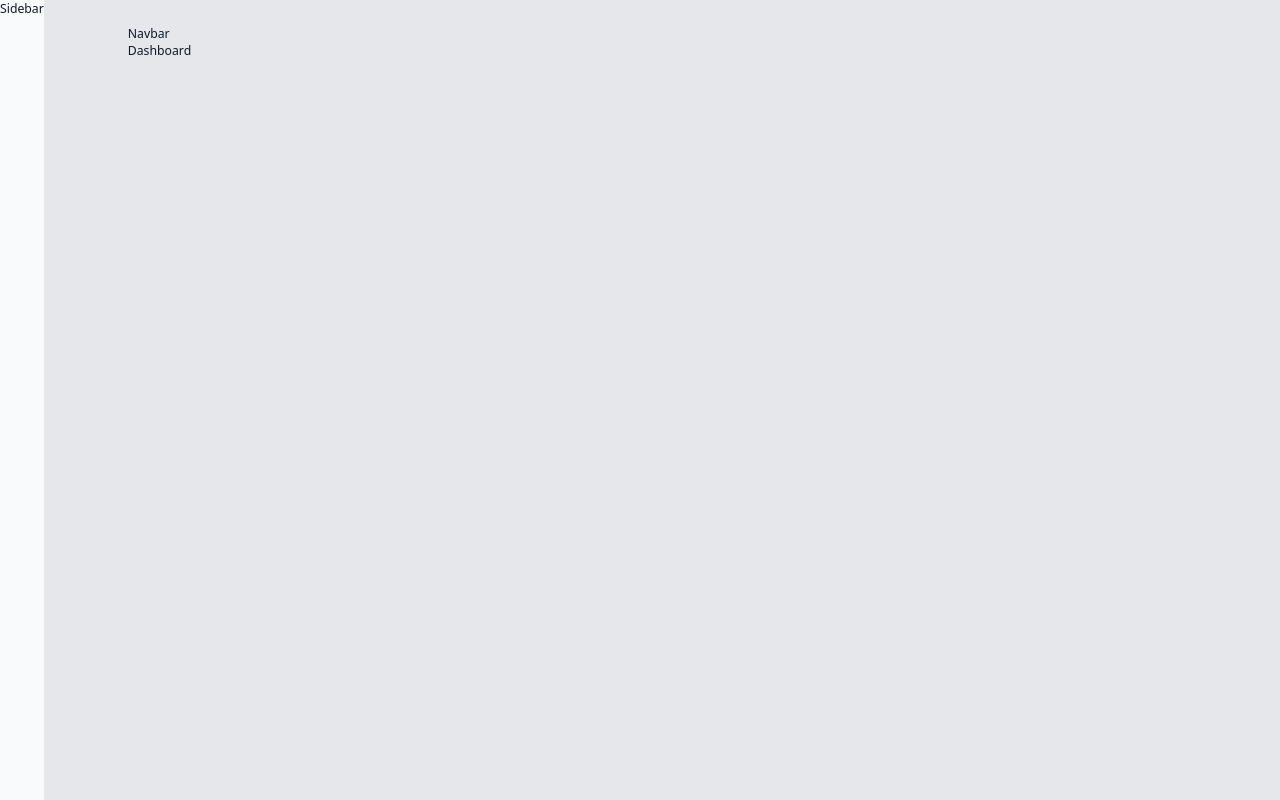
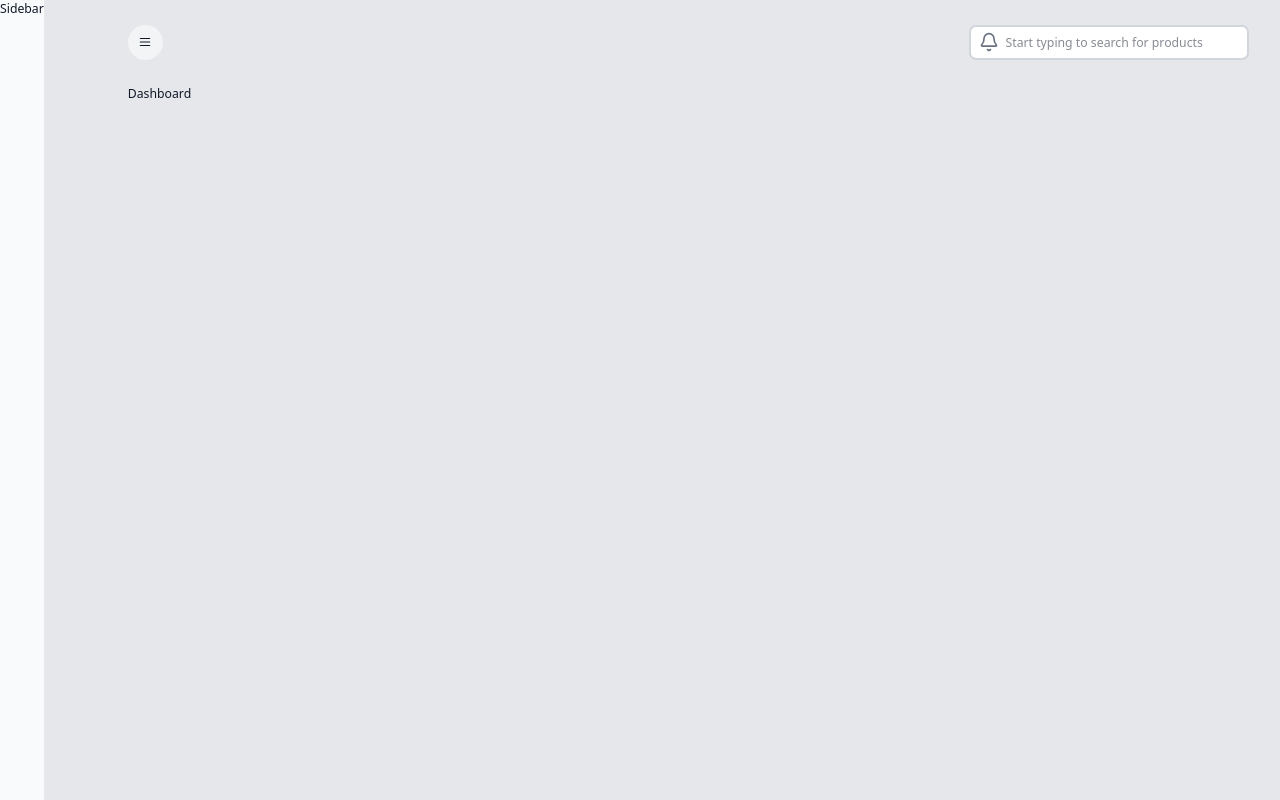
Before and after one commit to SongC-unsw/Fullstack-inventory-management, a Next.js app in the folder client/: page / in a window 1280 px wide. Built offline with nearby package versions, Linux system fonts and the light colour scheme.

Commit message:
Refactor Navbar component layout and enhance search input functionality

```diff
--- a/client/src/app/(components)/Navbar/index.tsx
+++ b/client/src/app/(components)/Navbar/index.tsx
@@ -1,7 +1,31 @@
+"use client";
 import React from "react";
-
+import { Bell, Menu } from "lucide-react";
 const index = () => {
-  return <div>Navbar</div>;
+  return (
+    <>
+      <div className='flex justify-between items-center w-full mb-7'>
+        {/*LEFT SIDE */}
+        <div className='flex justify-between items-center gap-5'>
+          {" "}
+          <button className='px-3 py-3 bg-gray-100 rounded-full hover:bg-blue-100' onClick={() => {}}>
+            <Menu className='w-4 h-4' />
+          </button>
+        </div>
+        <div className='relative'>
+          {/*Input serach */}
+          <input
+            type='search'
+            placeholder='Start typing to search for products'
+            className='pl-10 pr-4 py-2 w-50 md:w-80 border-2 border-gray-300 bg-white rounded-lg focus:outline-none focus:border-blue-500'
+          />
+          <div className='absolute inset-y-0 left-0 pl-3 pointer-events-none flex items-center'>
+            <Bell className='text-gray-500' size={20} />
+          </div>
+        </div>
+      </div>
+    </>
+  );
 };
 
 export default index;
--- a/client/src/app/dashboardWrapper.tsx
+++ b/client/src/app/dashboardWrapper.tsx
@@ -1,3 +1,4 @@
+// "use client";
 import React from "react";
 import Navbar from "@/app/(components)/Navbar";
 const DahsboardWrapper = ({ children }: { children: React.ReactNode }) => {
```
